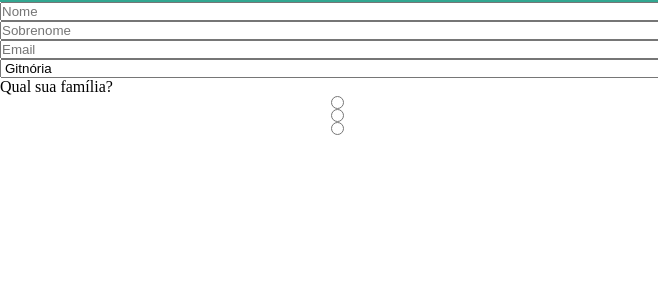
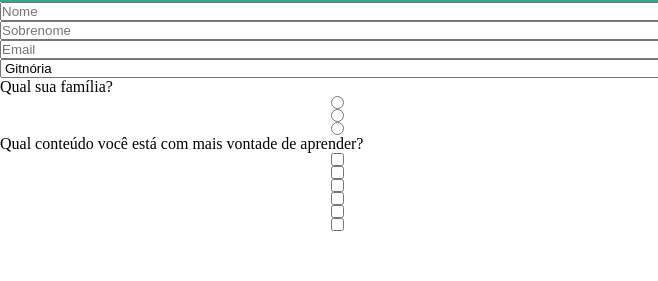
Before and after one commit to AntonioWingert/trybewarts, a website: page index.html in a window 1280 px wide. Shown: the part 98-379 px from the top of the page, 0-658 px from the left. Drawn offline with Linux system fonts and the light colour scheme.

Commit message:
Requisito 13

```diff
--- a/index.html
+++ b/index.html
@@ -34,6 +34,13 @@
         <input type="radio" name="family" value="Frontend">
         <input type="radio" name="family" value="Backend">
         <input type="radio" name="family" value="FullStack">
+      <label id="label-content">Qual conteúdo você está com mais vontade de aprender?</label>
+      <input type="checkbox" class="subject" value="HoFs">
+      <input type="checkbox" class="subject" value="Jest">
+      <input type="checkbox" class="subject" value="Promises">
+      <input type="checkbox" class="subject" value="React">
+      <input type="checkbox" class="subject" value="SQL">
+      <input type="checkbox" class="subject" value="Python">
     </form>
     <img id="trybewarts-forms-logo" src="images/trybewarts-colored.svg" alt="trybewarts logo">
   </main>
```
